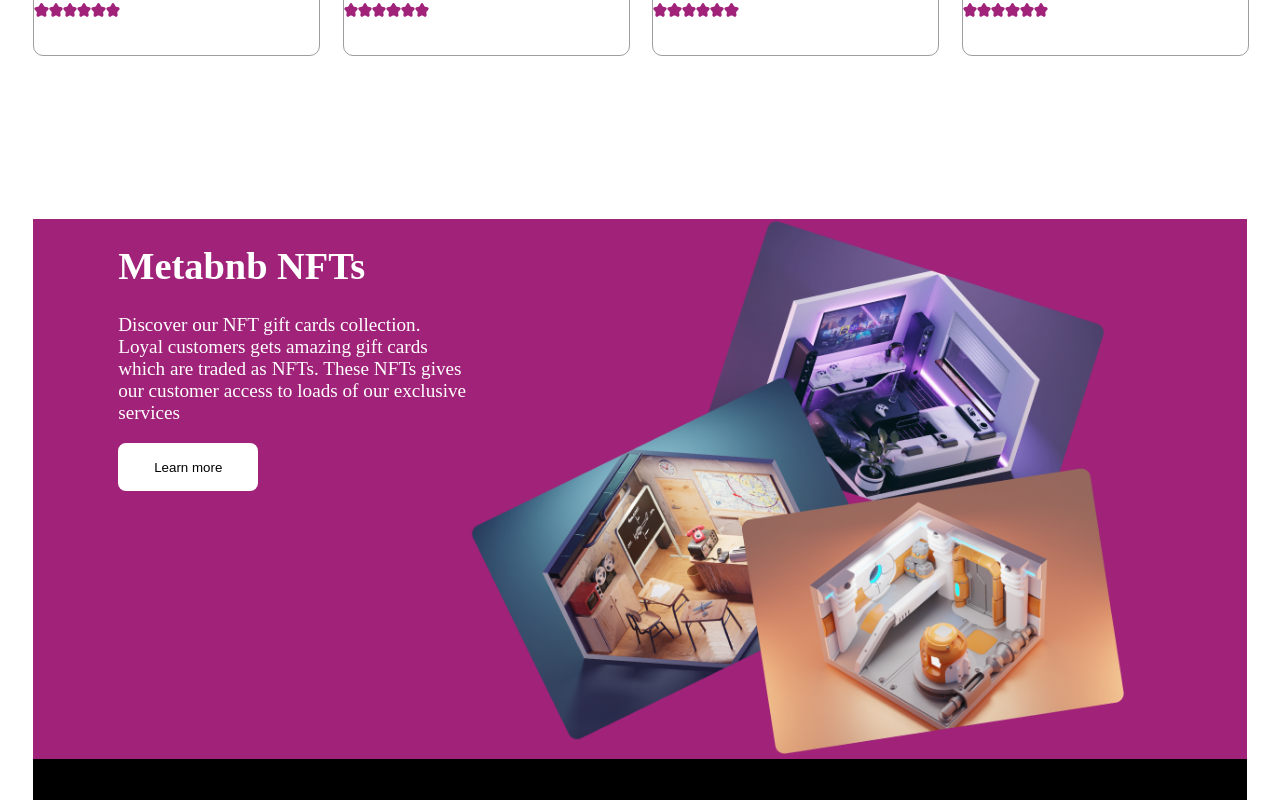
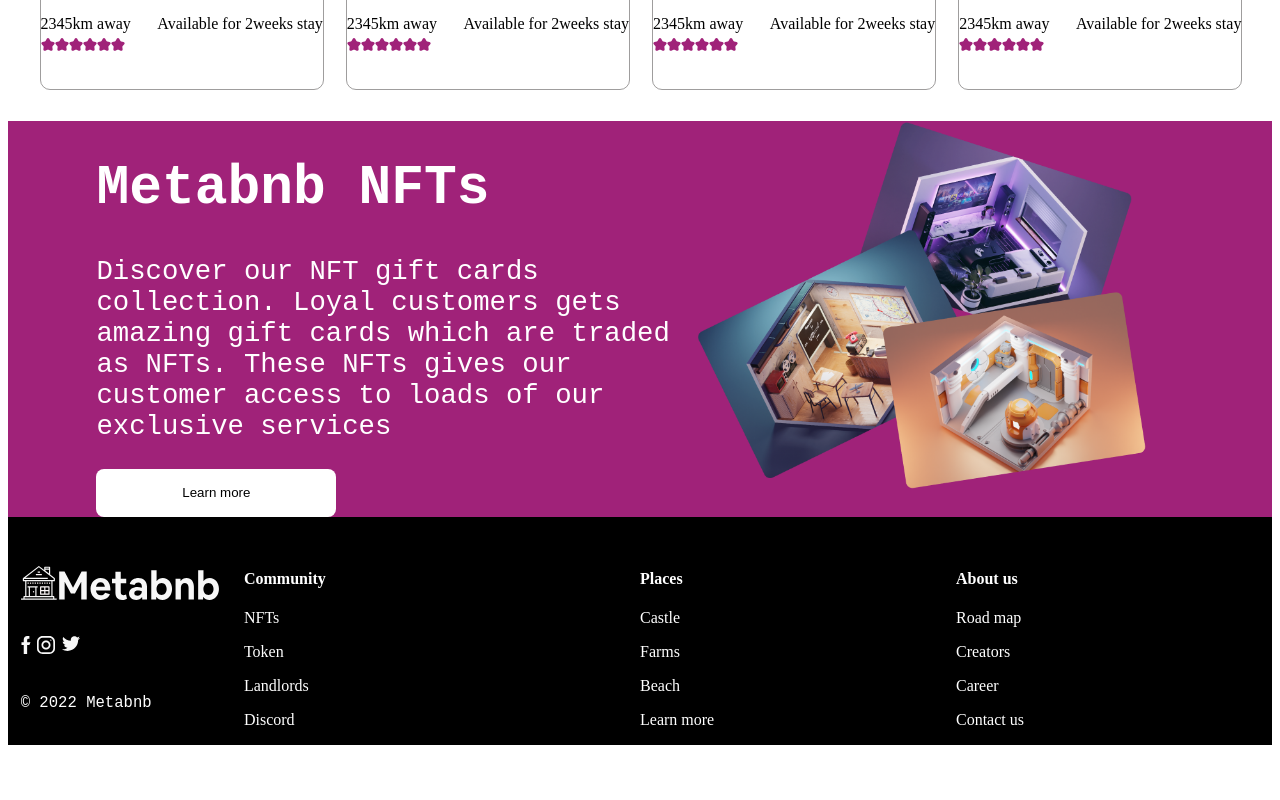
Before and after one commit to Goodness5/cryptopage, a React (Create React App) app: page / in a window 1280 px wide. Shown: the part 1660-2460 px from the top of the page. Built offline with nearby package versions, Linux system fonts and the light colour scheme.

Commit message:
adjusted

```diff
--- a/src/home.css
+++ b/src/home.css
@@ -304,22 +304,23 @@ h2>span{
     padding: 0%;
 }
 .bottom{
-    /* margin-top: 25%; */
+    margin-top: 4%;
     display: flex;
     width: 100%;
     flex-direction: row;
     justify-content: space-between;
     background: linear-gradient(90deg, #A02279 11.45%, #A02279 11.45%);
-    margin: 0 auto;
+    /* margin: 0 auto; */
+    font-family: monospace;
 }
 .textb{
     /* background-color: blue; */
     justify-content: space-around;
     text-align: left;
-    width: 40%;
+    width: 100%;
     margin-left: 7%;
     /* margin: 0 auto; */
-    font-size: 1.2em;
+    font-size: 2.1em;
     color: white;
 }
 .textb>h1{
@@ -383,14 +384,15 @@ h2>span{
     font-size: 1em;
     font-family: monospace;
     /* height: 30vh; */
+    width: 50%;
     margin-left: 2%;
     flex-direction: column;
-    width: 100%;
+    width: 50%;
     justify-content: space-around;
     /* margin: 0 auto; */
 }
 .first>p{
-    font-size: 0.9em;
+    font-size: 1.2em;
     /* background-color: black; */
     margin-top: 0;
     width: 100%;
@@ -407,7 +409,9 @@ a{
     flex-direction: row;
     /* background-color: red; */
     justify-content: space-between;
-    width: 70%;
+    width: 30%;
+    /* margin: 0 auto; */
+    float: left;
 }
 .icons>a>img{
     width: 100%;
--- a/src/home.js
+++ b/src/home.js
@@ -36,6 +36,7 @@ function Home() {
         document.getElementById('wal').style.display='none'
      }
     return(
+        <div className='overall'>
         <div className="mycontainer">
 
         <div id='wal'>
@@ -228,7 +229,9 @@ function Home() {
 
 
 
-                <div className='bottom'>
+
+            </div>
+            <div className='bottom'>
                    <div className='textb'>
                     <h1>Metabnb NFTs</h1>
                     <p>Discover our NFT gift cards collection. Loyal
--- a/src/place.css
+++ b/src/place.css
@@ -10,6 +10,12 @@
     /* display: flex; */
     /* flex-direction: column; */
 }
+.overall{
+    /* background-color: purple; */
+    display: flex;
+    flex-direction: column;
+    margin-bottom: 3em;
+}
 
 .navigation>a{
     background-color: purple;
@@ -20,9 +26,11 @@
 .mycontainer{
     margin: 0 auto;
     display: flex;
+    width: 100%;
+    /* background-color: red; */
     /* padding: 2%; */
-    margin-left: 2%;
-    margin-right: 2%;
+    /* margin-left: 2%; */
+    /* margin-right: 2%; */
     /* margin-top: 5%; */
     flex-direction: column;
 }
@@ -249,7 +257,9 @@
     column-gap: 2%;
     margin-bottom: 15%;
     margin-top: 0%;
-    /* background-color: red; */
+    width: 95%;
+    margin: 0 auto;
+    /* background-color: purple; */
     /* height: 100em; */
     /* grid-auto-columns: 12%; */
 }
@@ -325,7 +335,7 @@
     text-align: right;
 }
 
-@media screen and (max-width:1200px){
+@media screen and (max-width:1000px){
     .footer{
         /* background-color: red; */
         margin-bottom: 0;
@@ -339,6 +349,9 @@
     }
     .card>img{
         height: 60%;
+    }
+    .bottom{
+        margin-top: 30em;
     }
 
 }
```
